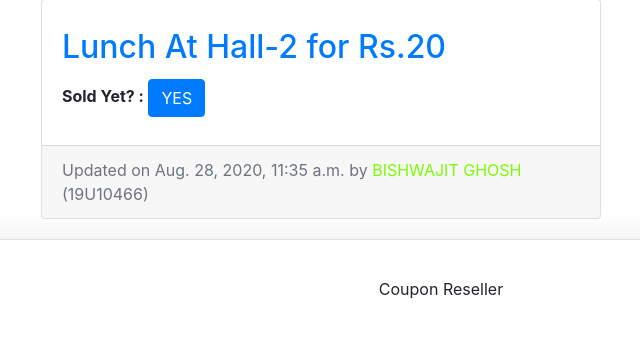
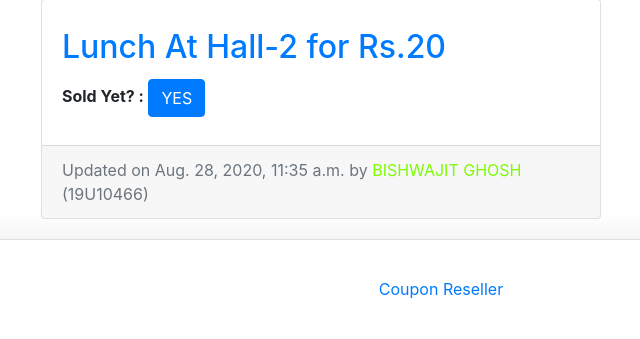
Before and after one commit to arin17bishwa/Coupon_Reseller, a Django app: page /account/account/ in a window 1280 px wide. Shown: the part 3253-3592 px from the top of the page, without its empty margins (199-839 px from the left). Run offline with Django 3.2, Linux system fonts and the light colour scheme; a user stored in the database is signed in; data comes from the database, SQL or seed files in the repository; some libraries are stand-ins or nearby versions.

Commit message:
Linked footer text to Git README

```diff
--- a/src/templates/snippets/footer.html
+++ b/src/templates/snippets/footer.html
@@ -6,7 +6,9 @@
 
 <!--Footer-->
 <div class="d-flex flex-row align-items-center footer bg-white border-top shadow-lg">
-    <p class="m-auto">Coupon Reseller</p>
+    <p class="m-auto"><a href="https://github.com/arin17bishwa/Coupon_Reseller/blob/master/README.md">
+        Coupon Reseller
+        </a></p>
 
 </div>
 
```
